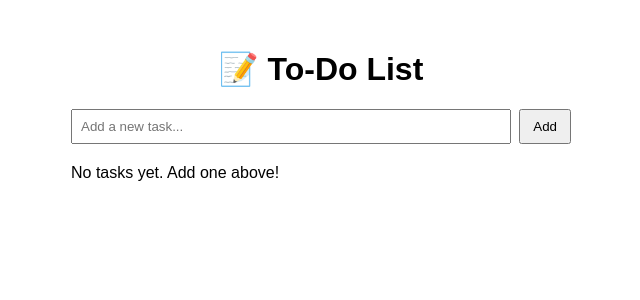
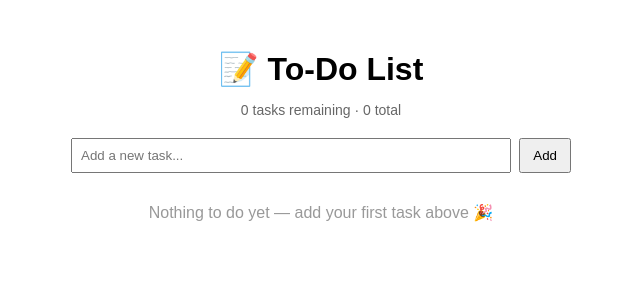
Before and after one commit to bindagearyan-bit/Python-Projects-, a Flask app: page / in a window 1280 px wide. Shown: the top 300 px of the page, without its empty margins (319-959 px from the left). Run offline with Flask 3, Linux system fonts and the light colour scheme.

Commit message:
Enhance index.html with task counter and edit form

```diff
--- a/to do app /templates/index.html
+++ b/to do app /templates/index.html
@@ -4,17 +4,26 @@
     <title>To-Do List</title>
     <style>
         body { font-family: Arial, sans-serif; max-width: 500px; margin: 50px auto; }
-        h1 { text-align: center; }
+        h1 { text-align: center; margin-bottom: 4px; }
+        .counter { text-align: center; color: #666; margin-bottom: 20px; font-size: 14px; }
         .task-row { display: flex; align-items: center; gap: 10px; padding: 8px 0; border-bottom: 1px solid #ddd; }
         .task-text { flex: 1; }
         .completed { text-decoration: line-through; color: #888; }
         form.add-form { display: flex; gap: 8px; margin-bottom: 20px; }
         input[type="text"] { flex: 1; padding: 8px; }
         button { padding: 8px 12px; cursor: pointer; }
+        .empty-state { text-align: center; color: #999; margin-top: 30px; }
+        .edit-form { display: flex; gap: 6px; flex: 1; }
+        .edit-form input { flex: 1; padding: 4px; }
+        .icon-link { text-decoration: none; cursor: pointer; }
     </style>
 </head>
 <body>
     <h1>📝 To-Do List</h1>
+    <p class="counter">
+        {% set remaining = tasks|selectattr("completed", "equalto", false)|list|length %}
+        {{ remaining }} task{{ 's' if remaining != 1 else '' }} remaining · {{ tasks|length }} total
+    </p>
 
     <form class="add-form" method="POST" action="/add">
         <input type="text" name="task" placeholder="Add a new task..." required>
@@ -24,11 +33,21 @@
     {% for task in tasks %}
     <div class="task-row">
         <input type="checkbox" onclick="window.location.href='/complete/{{ task.id }}'" {% if task.completed %}checked{% endif %}>
-        <span class="task-text {% if task.completed %}completed{% endif %}">{{ task.text }}</span>
-        <a href="/delete/{{ task.id }}">🗑️</a>
+
+        {% if task.id == edit_id %}
+            <form class="edit-form" method="POST" action="/edit/{{ task.id }}">
+                <input type="text" name="new_text" value="{{ task.text }}" required autofocus>
+                <button type="submit">Save</button>
+                <a class="icon-link" href="/">✖</a>
+            </form>
+        {% else %}
+            <span class="task-text {% if task.completed %}completed{% endif %}">{{ task.text }}</span>
+            <a class="icon-link" href="/?edit={{ task.id }}">✏️</a>
+            <a class="icon-link" href="/delete/{{ task.id }}">🗑️</a>
+        {% endif %}
     </div>
     {% else %}
-    <p>No tasks yet. Add one above!</p>
+    <p class="empty-state">Nothing to do yet — add your first task above 🎉</p>
     {% endfor %}
 </body>
 </html>
```
